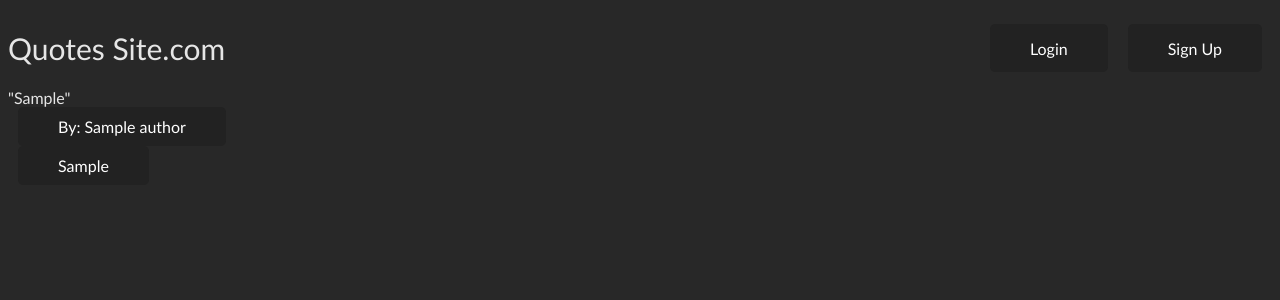
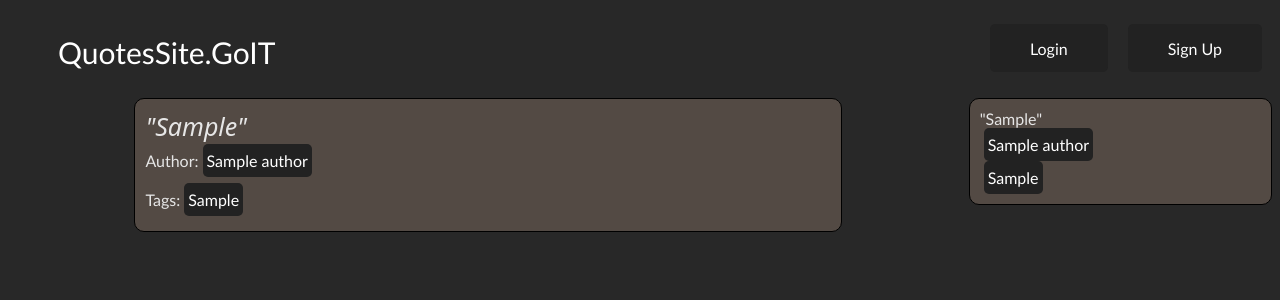
Before and after one commit to DarkSttar/Homework-10, a Django app: page /main in a window 1280 px wide. Shown: the top 300 px of the page. Run offline with Django 5.2, Linux system fonts and the light colour scheme; tables that the repository leaves empty hold one stand-in row (values such as "Sample post").

Commit message:
update css html

```diff
--- a/quotesproject/quoteapp/static/quoteapp/style.css
+++ b/quotesproject/quoteapp/static/quoteapp/style.css
@@ -27,18 +27,39 @@ body {
 
 }
 .nav-link-logo {
+    align-content: center;
+    display: inline-block;
+    margin-inline: 10px;
+    padding: 10px 40px;
+    text-decoration: none;
+    color: #fff;
+    border: none;
+    border-radius: 5px;
+    cursor: pointer;
+    transition: color 0.2s;
     height: 80;
     align-content: center;
     font-size: 30px;
 }
 
+
+
+a.nav-link-logo:hover {
+    color: #6d83b4;/* #1447b3 */
+}
+
+a.nav-link-logo:hover .logo-black {
+    color:black;
+}
+a.nav-link-logo:hover .logo-orange {
+    color:orangered;
+}
 .nav-item {
     display:  flex;
     flex-direction: row;
-
 }
 
-a.button-link {
+a.button-nav-link {
     align-content: center;
     display: inline-block;
     margin-inline: 10px;
@@ -52,8 +73,8 @@ a.button-link {
     transition: background-color 0.1s;
 }
 
-a.button-link:hover {
-    background-color: #1447b3;
+a.button-nav-link:hover {
+    background-color: #6d83b4;/* #1447b3 */
 }
 
 
@@ -65,8 +86,66 @@ a.button-link:hover {
 
 .content-col-1 {
     width: 70%;
-
+    padding-left: 10%;
+    padding-right: 10%;
 }
 .content-col-2 {
     width: 30%;
 }
+
+.quote-content-block-col {
+    display: flex;
+    flex-direction: column;
+    width: 0 auto;
+    border: 1px solid black;
+    border-radius: 10px;
+    margin: 10px auto;
+    padding: 10px;
+    background-color: #534a44;
+}
+
+.quote-content {
+    font-size: 25px;
+    font-family:system-ui, -apple-system, BlinkMacSystemFont, 'Segoe UI', Roboto, Oxygen, Ubuntu, Cantarell, 'Open Sans', 'Helvetica Neue', sans-serif;
+    font-style: oblique;
+    font-weight: 20;
+    margin-bottom: 1px;
+
+}
+
+.author-content {
+    margin-bottom: 1px;
+}
+
+.tags-content {
+    padding: 0px;
+}
+
+.tag-list {
+    display: flex;
+    flex-direction: row;
+    padding-inline-start: 0;
+    margin-block-start: 5px;
+    margin-block-end: 5px;
+    list-style-type: none;
+    align-items: center;
+    padding: 0;
+}
+
+a.button-link {
+    align-content: center;
+    display: inline-block;
+    margin-inline: 4px;
+    padding: 7px 4px ;
+    background-color: #222222;
+    color: #fff;
+    text-decoration: none;
+    border: none;
+    border-radius: 5px;
+    cursor: pointer;
+    transition: background-color 0.1s;
+}
+
+a.button-link:hover {
+    background-color: #6d83b4;/* #1447b3 */
+}
--- a/quotesproject/quoteapp/templates/quoteapp/base.html
+++ b/quotesproject/quoteapp/templates/quoteapp/base.html
@@ -11,22 +11,22 @@
         <div class='col-b'>
             <nav class="navigation">
                 <ul class="nav-list">
-                    <li class="nav-link-logo">Quotes Site.com</li>
+                    <li><a href="{% url 'quoteapp:main' %}" class="nav-link-logo"><span class="logo-blue">QuotesSite.</span><span class="logo-black">Go</span><span class="logo-orange">IT</span></a></li>
                     {% if user.is_authenticated %}
-                    <li class="nav-item"><a href="{% url 'quoteapp:addquote' %}" class="button-link">Add quote</a></li>
+                    <li class="nav-item"><a href="{% url 'quoteapp:addquote' %}" class="button-nav-link">Add quote</a></li>
                 </ul>
                 <ul class="nav-list">
-                    <li class="nav-item"><a href="{% url 'quoteapp:main' %}" class="button-link">Profile</a></li>
-                    <li class="nav-item"><a href="{% url 'users:logout' %}" class="button-link">Logout</a></li>
+                    <li class="nav-item"><a href="{% url 'quoteapp:main' %}" class="button-nav-link">Profile</a></li>
+                    <li class="nav-item"><a href="{% url 'users:logout' %}" class="button-nav-link">Logout</a></li>
                     {% else %}
                 </ul>
                 <ul class="nav-list">
-                    <li class="nav-item"><a href="{% url 'users:login' %}" class="button-link">Login</a></li>
-                    <li class="nav-item"><a href="{% url 'users:signup' %}" class="button-link">Sign Up</a></li>
+                    <li class="nav-item"><a href="{% url 'users:login' %}" class="button-nav-link">Login</a></li>
+                    <li class="nav-item"><a href="{% url 'users:signup' %}" class="button-nav-link">Sign Up</a></li>
                     {%endif%}
                 </ul>
             </nav>
-            <div class="contet-row">
+            <div class="content-row">
                 <div class="content-col-1">
                 {% block content %}
 
--- a/quotesproject/quoteapp/templates/quoteapp/index.html
+++ b/quotesproject/quoteapp/templates/quoteapp/index.html
@@ -4,14 +4,40 @@
 {% block content%}
 
             {% for quote in quotes %}
-            <div class="quote-info">
+            <div class="quote-content-block-col">
+                <div class="quote-content">
+                    <label>"{{quote.quote}}"</label>
+                </div>
+                <div class="author-content">
+                    Author:<a href="{% url 'quoteapp:author_detail' quote.author.id %}" class="button-link">
+                         {{ quote.author }}
+                    </a>
+                </div>
+                    <div class="tags-content">
+                        <ul class="tag-list">
+                            <li>Tags:</li>
+                            {% for tag in quote.tags|tags %}
+                            <li class="tag-item">
+                                <a href="{% url 'quoteapp:quotes_by_tag' tag.id %}" class="button-link">  {{tag.tag}}</a>
+                            </li>
+                            {% endfor %}
+                        </ul>
+
+                </div>
+            </div>
+            {% endfor %}
+
+   {% endblock %}
+   {% block rcontent%}
+   {% for quote in quotes %}
+            <div class="quote-content-block-col">
                 <div class="quote">
                     <label>"{{quote.quote}}"</label>
                 </div>
                 <div class="author-block">
                     <div class="author">
                         <a href="{% url 'quoteapp:author_detail' quote.author.id %}" class="button-link">
-                            By: {{ quote.author }}
+                             {{ quote.author }}
                         </a>
                     </div>
                 </div>
@@ -25,5 +51,4 @@
                 </div>
             </div>
             {% endfor %}
-
    {% endblock %}
```
